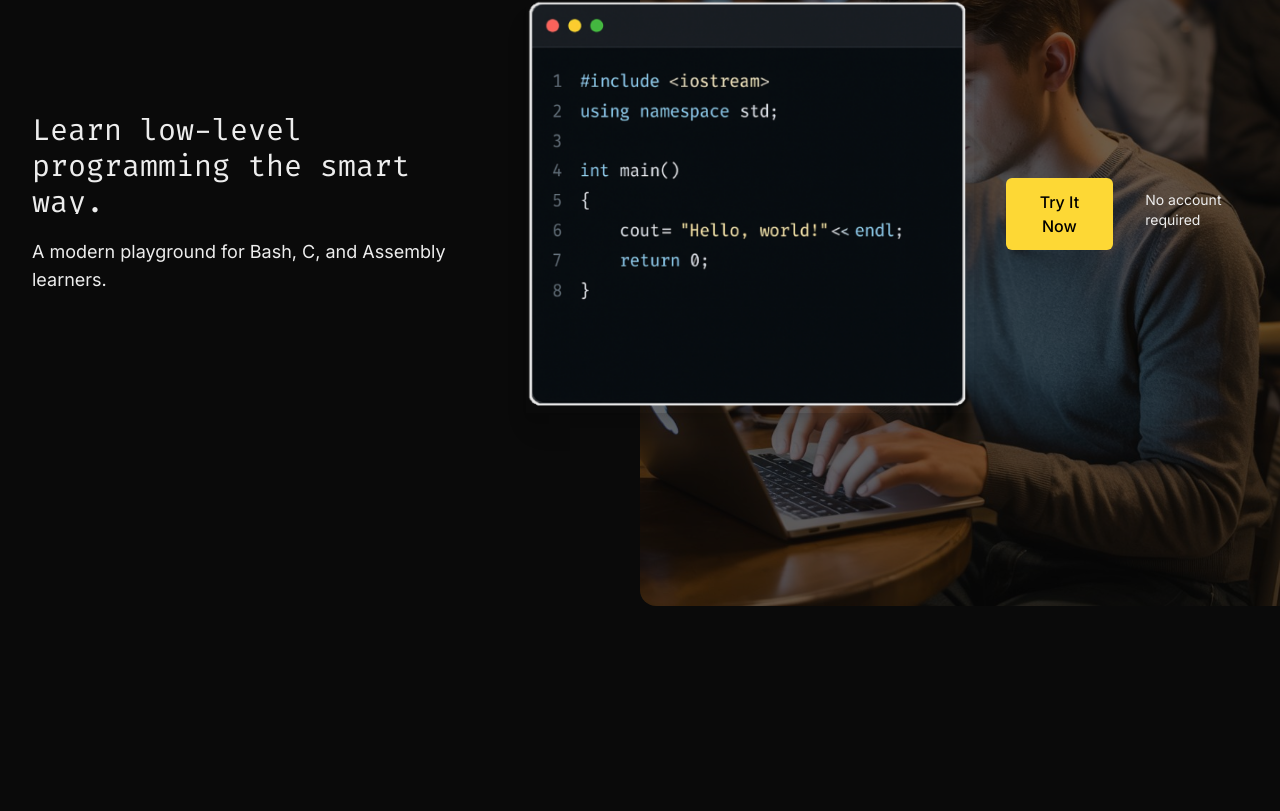
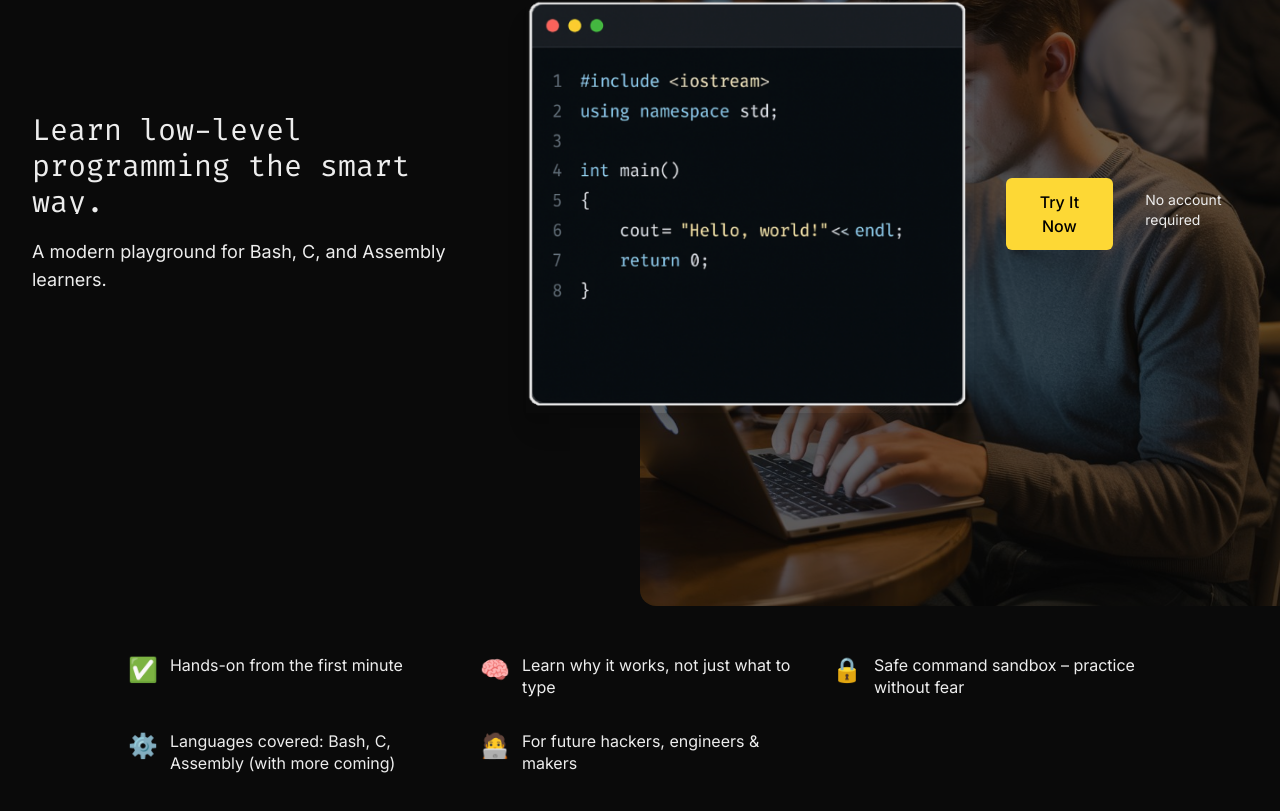
Before and after one commit to richfish85/kernelcoder, a Next.js app: page / in a window 1280 px wide. Shown: the part 267-1078 px from the top of the page. Before the commit the page ends 873 px from the top, so only its background shows below. Built offline with nearby package versions, Linux system fonts and the light colour scheme.

Commit message:
feat: add selling points section

```diff
--- /dev/null
+++ b/src/app/components/SellingPoints.tsx
@@ -0,0 +1,25 @@
+'use client';
+
+export default function SellingPoints() {
+  const points = [
+    { icon: '✅', text: 'Hands-on from the first minute' },
+    { icon: '🧠', text: 'Learn why it works, not just what to type' },
+    { icon: '🔒', text: 'Safe command sandbox \u2013 practice without fear' },
+    { icon: '⚙️', text: 'Languages covered: Bash, C, Assembly (with more coming)' },
+    { icon: '🧑\u200d💻', text: 'For future hackers, engineers & makers' },
+  ];
+
+  return (
+    <section className="py-12" aria-labelledby="selling-heading">
+      <h2 id="selling-heading" className="sr-only">Selling Points</h2>
+      <div className="mx-auto max-w-5xl grid gap-8 sm:grid-cols-2 md:grid-cols-3">
+        {points.map(({ icon, text }) => (
+          <div key={text} className="flex items-start gap-3">
+            <span className="text-2xl" aria-hidden="true">{icon}</span>
+            <p className="font-sans leading-snug">{text}</p>
+          </div>
+        ))}
+      </div>
+    </section>
+  );
+}
--- a/src/app/page.tsx
+++ b/src/app/page.tsx
@@ -1,5 +1,11 @@
 import Hero from "./components/Hero";
+import SellingPoints from "./components/SellingPoints";
 
 export default function Home() {
-  return <Hero />;
+  return (
+    <>
+      <Hero />
+      <SellingPoints />
+    </>
+  );
 }
```
